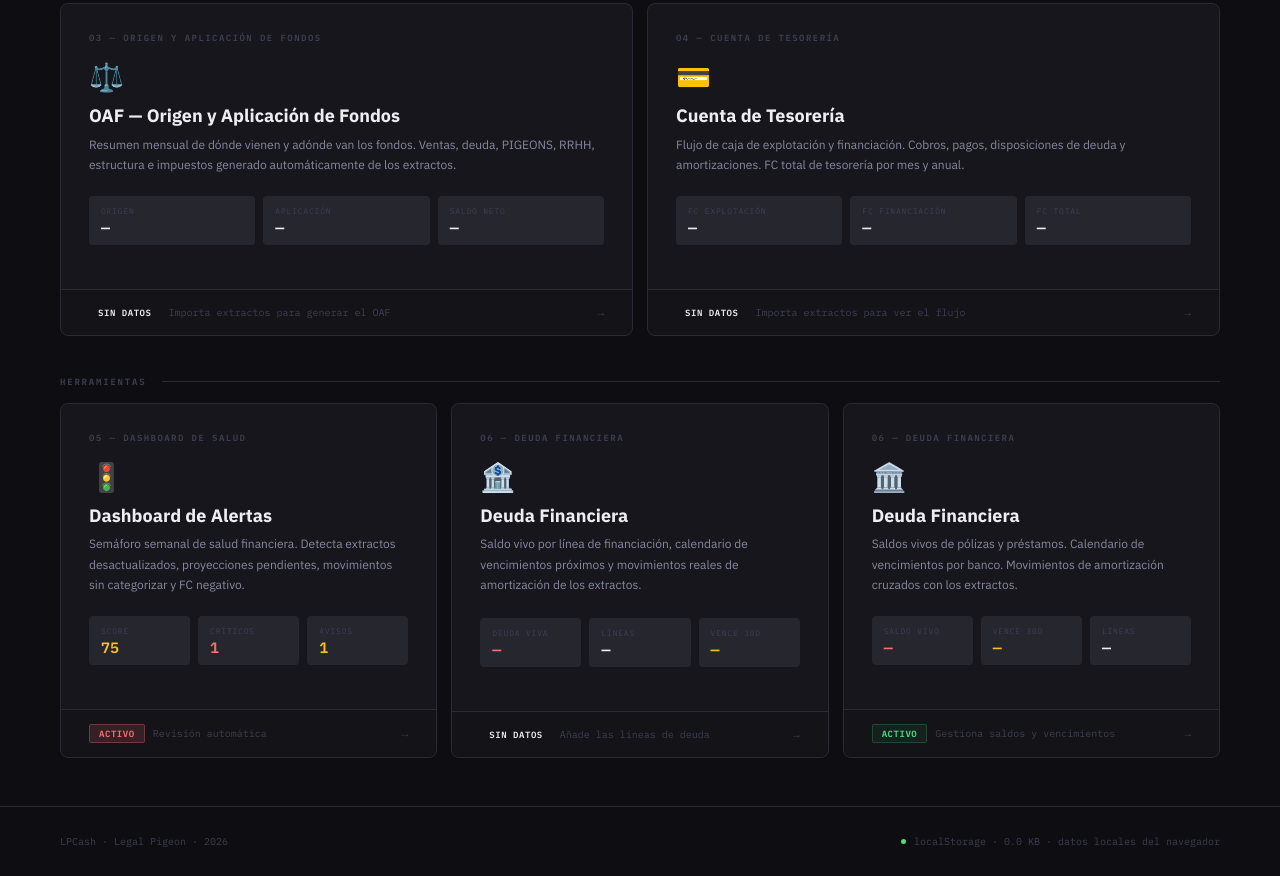
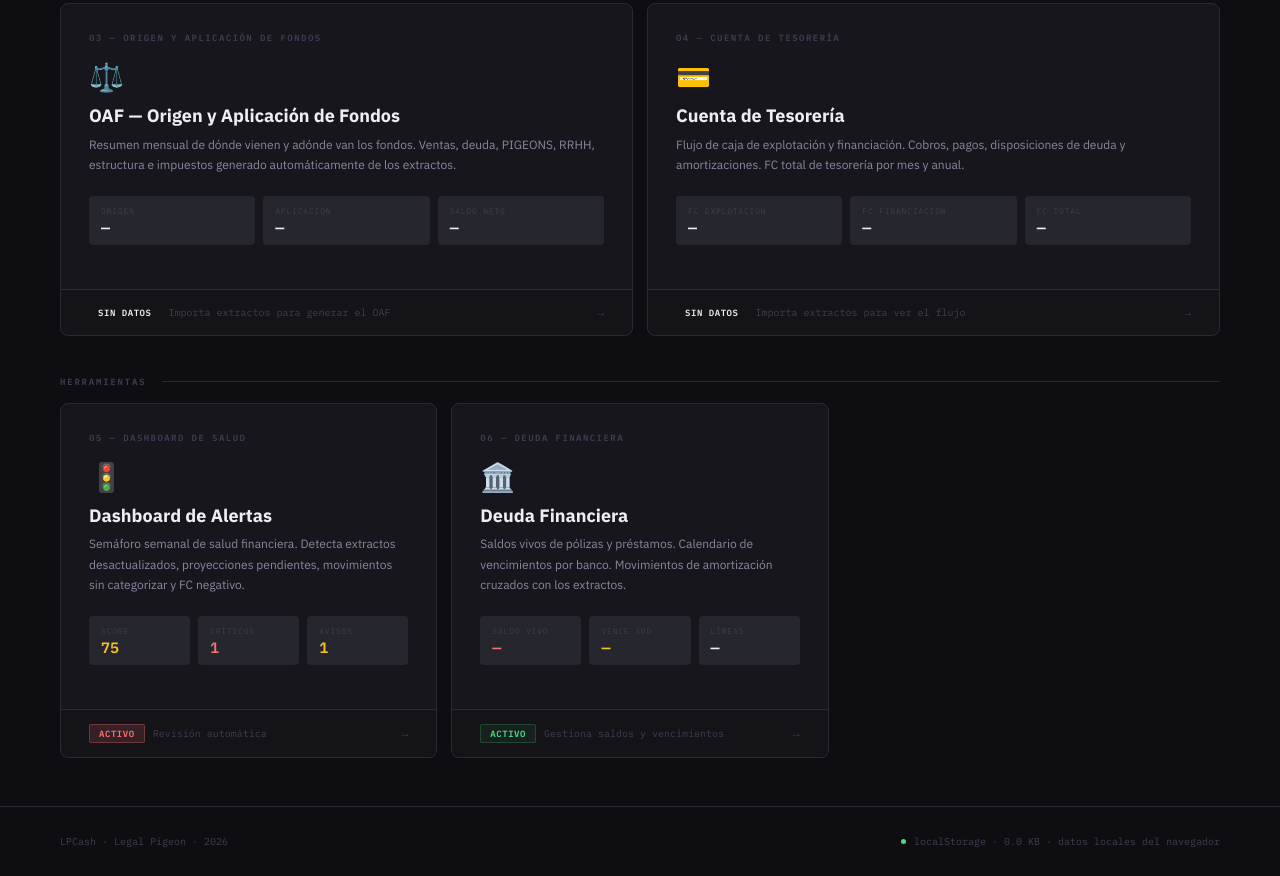
Before and after one commit to miguelgomezanton-collab/CashLP, a plain HTML site: page index.html in a window 1280 px wide. Shown: the part 557-1433 px from the top of the page. Drawn offline with Linux system fonts and the light colour scheme.

Commit message:
Add files via upload

```diff
--- a/index.html
+++ b/index.html
@@ -219,30 +219,8 @@ footer{margin-top:auto;padding:28px 60px;border-top:1px solid var(--border);disp
     </div>
   </a>
 
-  <!-- 06 DEUDA FINANCIERA -->
+  <!-- 06 DEUDA -->
   <a class="card" href="deuda.html" style="--ca:#fbbf24">
-    <div class="card-inner">
-      <div class="card-num">06 — DEUDA FINANCIERA</div>
-      <span class="card-icon">🏦</span>
-      <div class="card-title">Deuda Financiera</div>
-      <div class="card-desc">Saldo vivo por línea de financiación, calendario de vencimientos próximos y movimientos reales de amortización de los extractos.</div>
-      <div class="stats">
-        <div class="stat"><div class="stat-lbl">Deuda viva</div><div class="stat-val" id="s-deuda" style="color:var(--red)">—</div></div>
-        <div class="stat"><div class="stat-lbl">Líneas</div><div class="stat-val" id="s-lineas">—</div></div>
-        <div class="stat"><div class="stat-lbl">Vence 30d</div><div class="stat-val" id="s-venc30" style="color:var(--amber)">—</div></div>
-      </div>
-    </div>
-    <div class="card-foot">
-      <div class="foot-status">
-        <span class="pill" id="p-deuda">SIN DATOS</span>
-        <span class="foot-text" id="t-deuda">Añade las líneas de deuda</span>
-      </div>
-      <span class="foot-arrow">→</span>
-    </div>
-  </a>
-
-  <!-- 06 DEUDA -->
-  <a class="card" href="deuda.html" style="--ca:#f87171">
     <div class="card-inner">
       <div class="card-num">06 — DEUDA FINANCIERA</div>
       <span class="card-icon">🏛️</span>
@@ -257,7 +235,7 @@ footer{margin-top:auto;padding:28px 60px;border-top:1px solid var(--border);disp
     <div class="card-foot">
       <div class="foot-status">
         <span class="pill pill-on">ACTIVO</span>
-        <span class="foot-text" id="t-deuda">Gestiona saldos y vencimientos</span>
+        <span class="foot-text">Gestiona saldos y vencimientos</span>
       </div>
       <span class="foot-arrow">→</span>
     </div>
```
